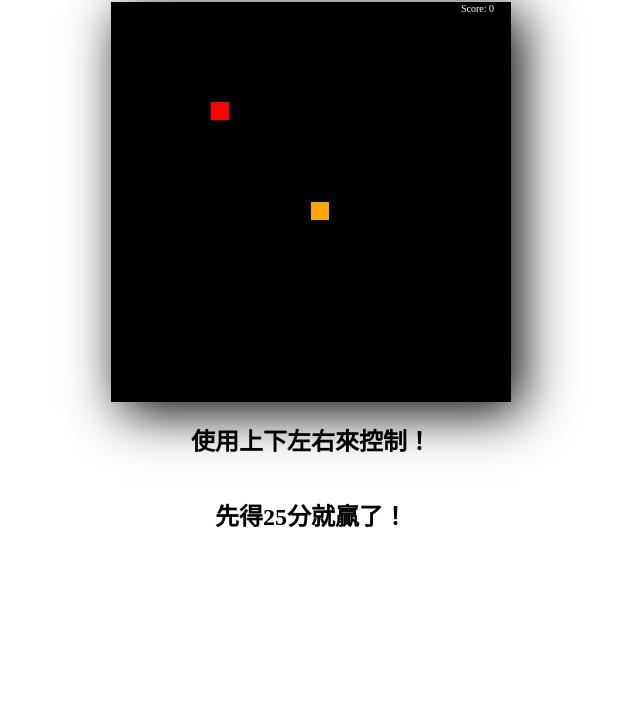
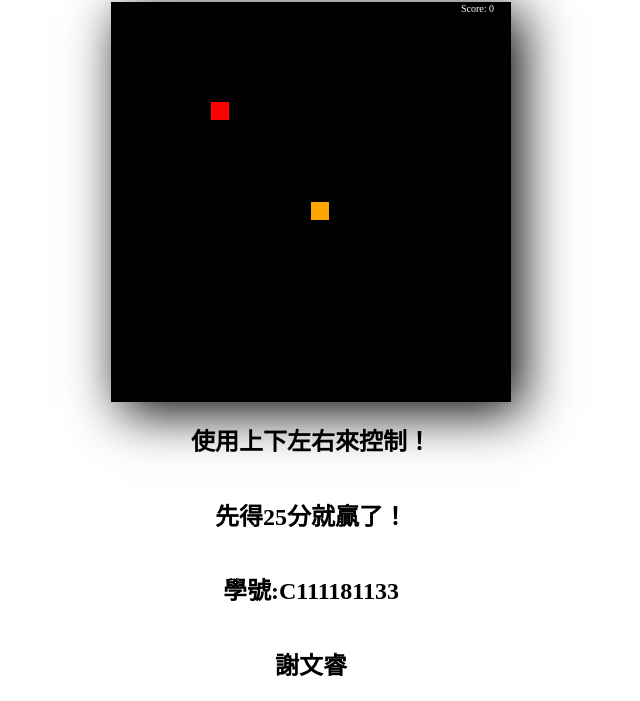
Before and after one commit to willy1489/super_snake.github.io, a plain HTML site: page C111181133/index.html in a window 1280 px wide. Shown: the part 105-806 px from the top of the page, without its empty margins (329-969 px from the left). Drawn offline with Linux system fonts and the light colour scheme.

Commit message:
add index.html

```diff
--- a/C111181133/index.html
+++ b/C111181133/index.html
@@ -16,6 +16,8 @@
     <canvas id="game" width="400" height="400"></canvas>
     <h2>使用上下左右來控制！</h2>
     <h2>先得25分就贏了！</h2>
+    <h2>學號:C111181133</h2>
+    <h2>謝文睿</h2>
     <script src="app.js"></script>
 </body>
 
```
